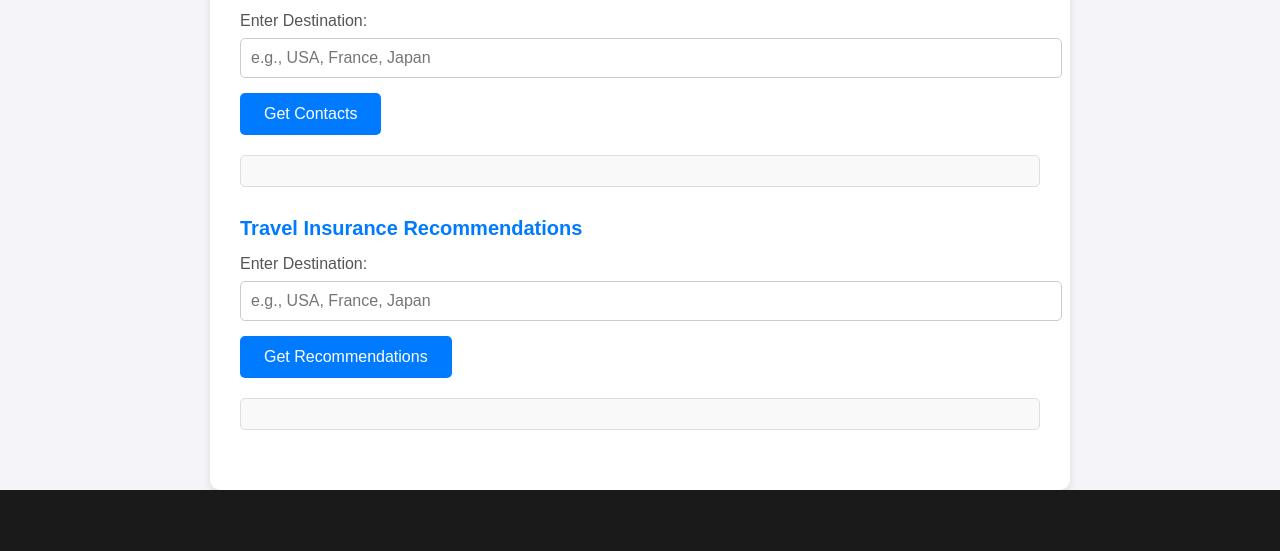
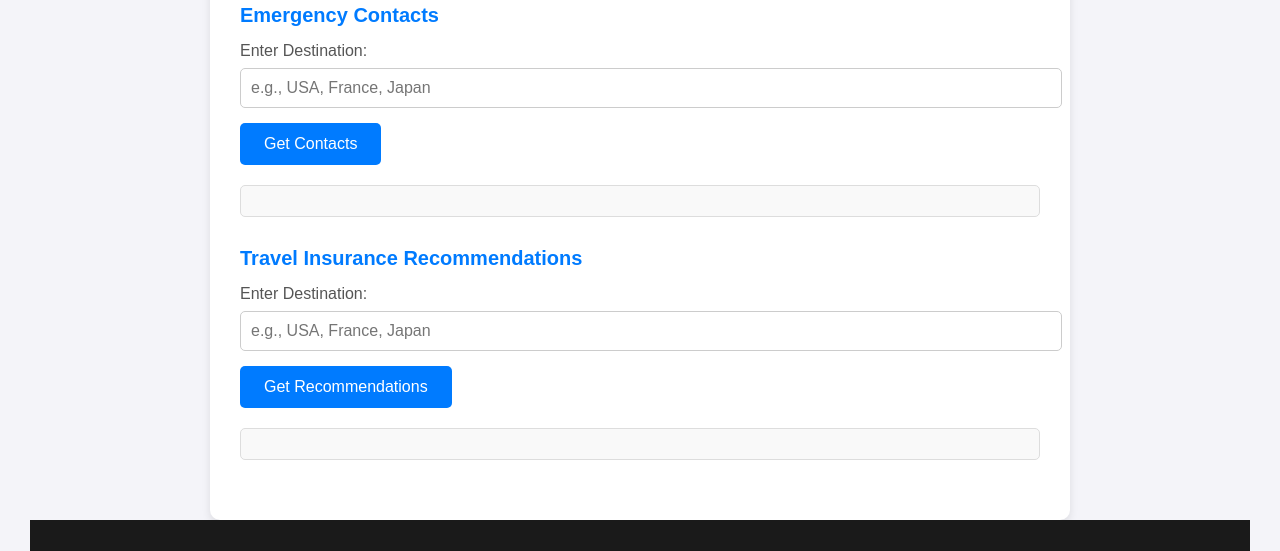
Before and after one commit to Ysh2006-ai/travel_guide, a plain HTML site: page health.html in a window 1280 px wide. Shown: the part 1211-1762 px from the top of the page. Drawn offline with Linux system fonts and the light colour scheme.

Commit message:
Add files via upload

```diff
--- a/health.css
+++ b/health.css
@@ -53,17 +53,32 @@
 }
 
 /* General Styles */
+/* General Styles */
 body {
     font-family: Arial, sans-serif;
     background-color: #f4f4f9;
     color: #333;
     margin: 0;
-    padding: 0;
+    padding: 30px; /* Added padding for spacing from all sides */
     display: flex;
     flex-direction: column;
     align-items: center;
     min-height: 100vh; /* Ensure full height */
 }
+
+/* Main container */
+.healthcare-container {
+    background-color: #fff;
+    padding: 30px;
+    border-radius: 10px;
+    box-shadow: 0 4px 8px rgba(0, 0, 0, 0.1);
+    width: 800px;
+    max-width: 90%; /* Ensure responsiveness */
+    text-align: center;
+    margin-top: 100px; /* Adjust for navbar */
+    flex-grow: 1;
+}
+
 
 
 .healthcare-container {
```
